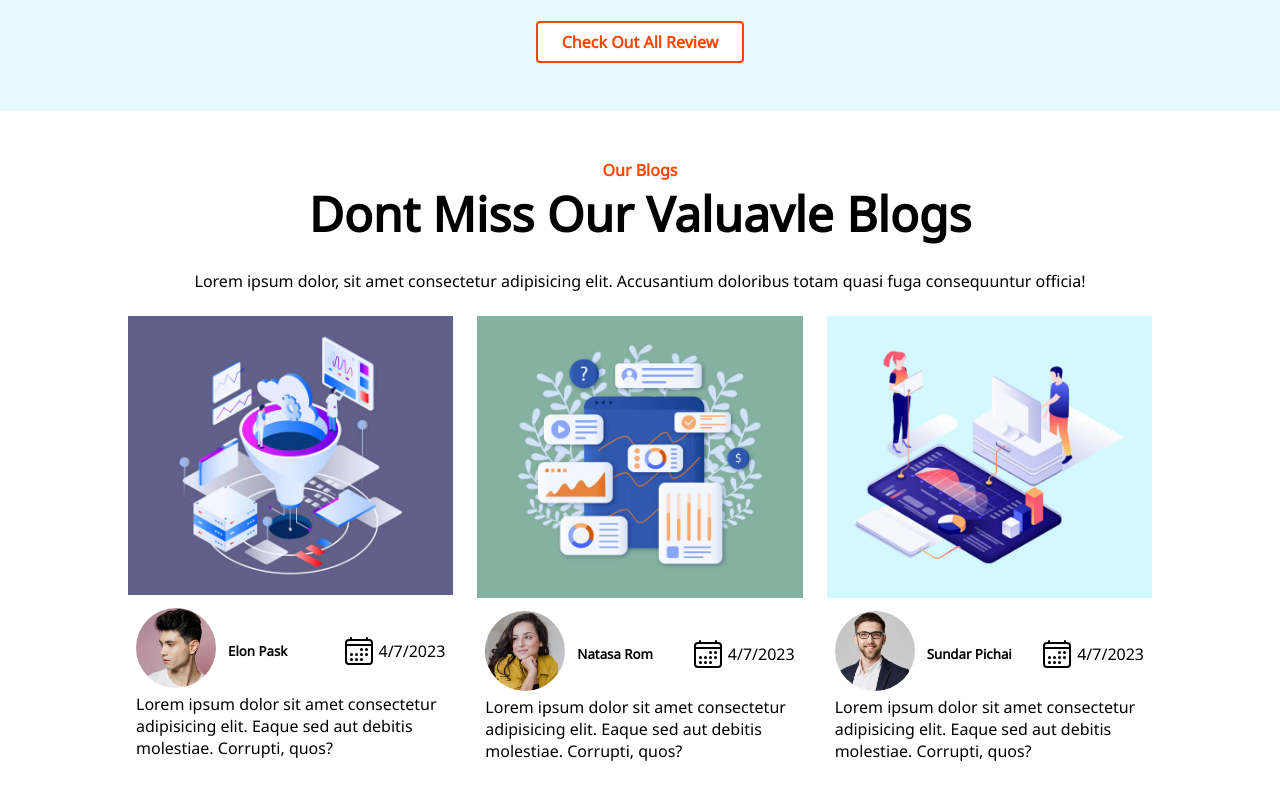
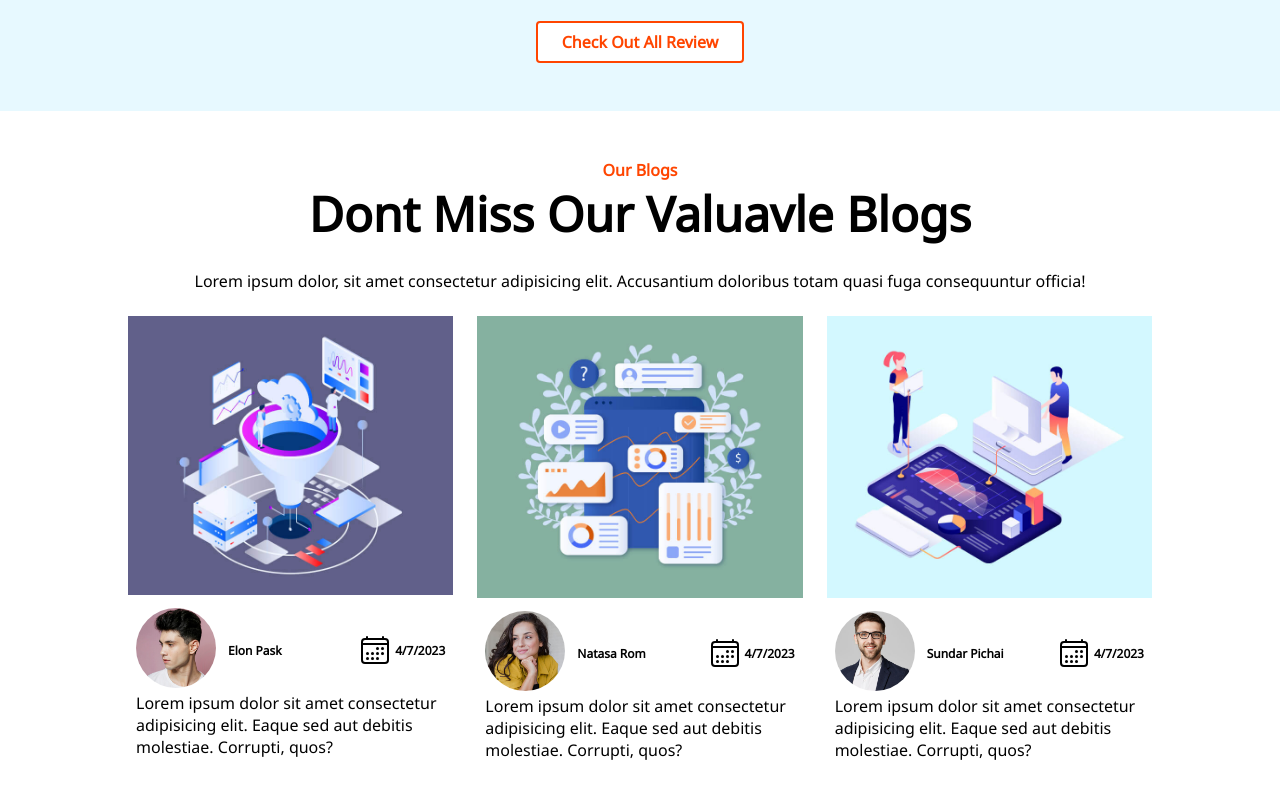
Before and after one commit to rukonbdju/tech-AI, a plain HTML site: page index.html in a window 1280 px wide. Shown: the part 6110-6910 px from the top of the page. Drawn offline with nearby package versions, Linux system fonts and the light colour scheme.

Commit message:
font size changed

```diff
--- a/index.html
+++ b/index.html
@@ -466,7 +466,7 @@
                   <div>
                     <img src="/assets/images/user1.jpg" alt="">
                   </div>
-                  <h5>Elon Pask</h5>
+                  <p>Elon Pask</p>
                 </div>
                 <div class="date">
                   <ion-icon name="calendar-outline"></ion-icon><span>4/7/2023</span>
@@ -483,7 +483,7 @@
                   <div>
                     <img src="/assets/images/user2.jpg" alt="">
                   </div>
-                  <h5>Natasa Rom</h5>
+                  <p>Natasa Rom</p>
                 </div>
                 <div class="date">
                   <ion-icon name="calendar-outline"></ion-icon><span>4/7/2023</span>
@@ -500,7 +500,7 @@
                   <div>
                     <img src="/assets/images/user3.jpg" alt="">
                   </div>
-                  <h5>Sundar Pichai</h5>
+                  <p>Sundar Pichai</p>
                 </div>
                 <div class="date">
                   <ion-icon name="calendar-outline"></ion-icon><span>4/7/2023</span>
--- a/style.css
+++ b/style.css
@@ -514,6 +514,8 @@ ion-icon:hover{
     padding: 8px;
 }
 .blog .bloger-info{
+    font-size: .75rem;
+    font-weight: bold;
     display: flex;
     flex-direction: row;
     gap: 12px;
```
